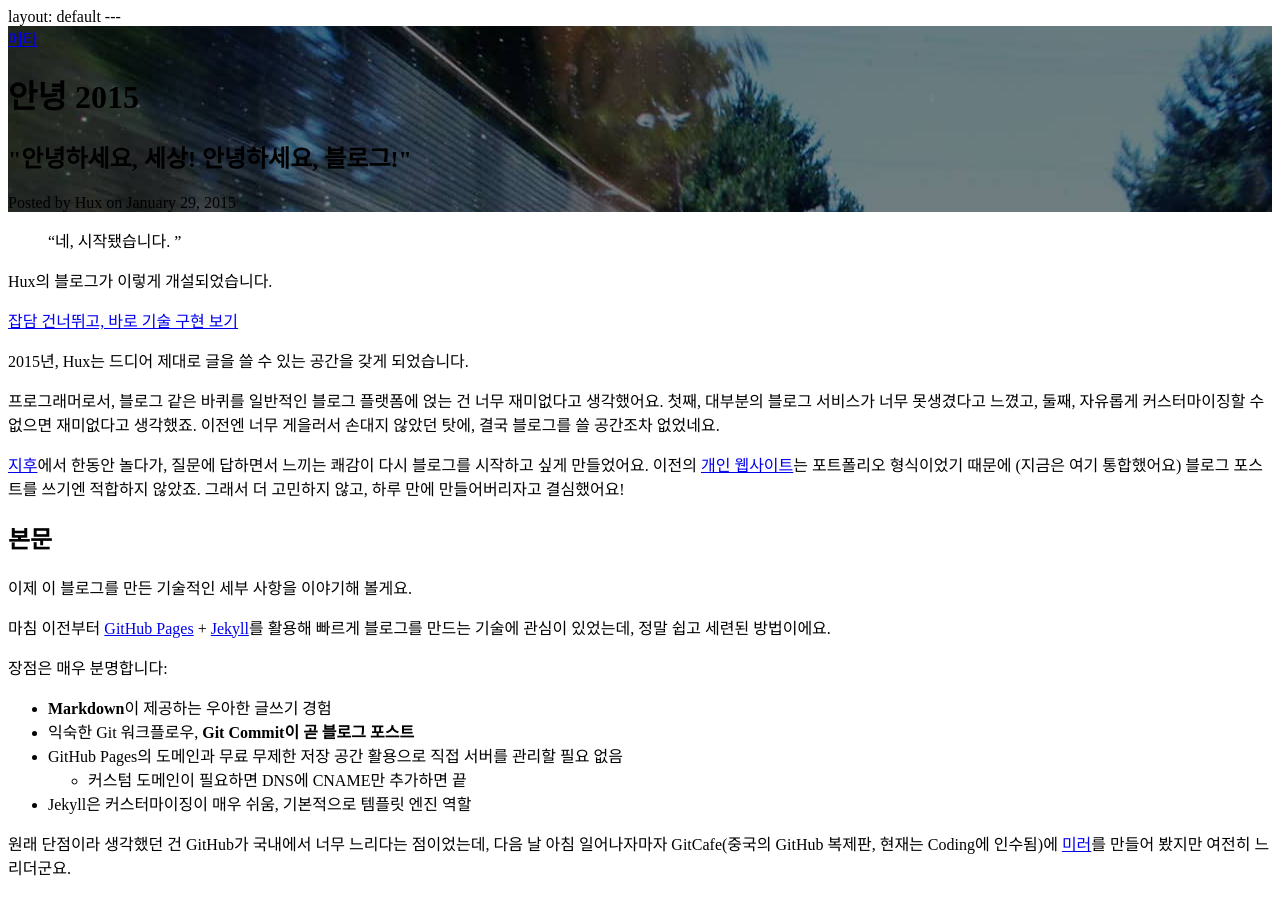
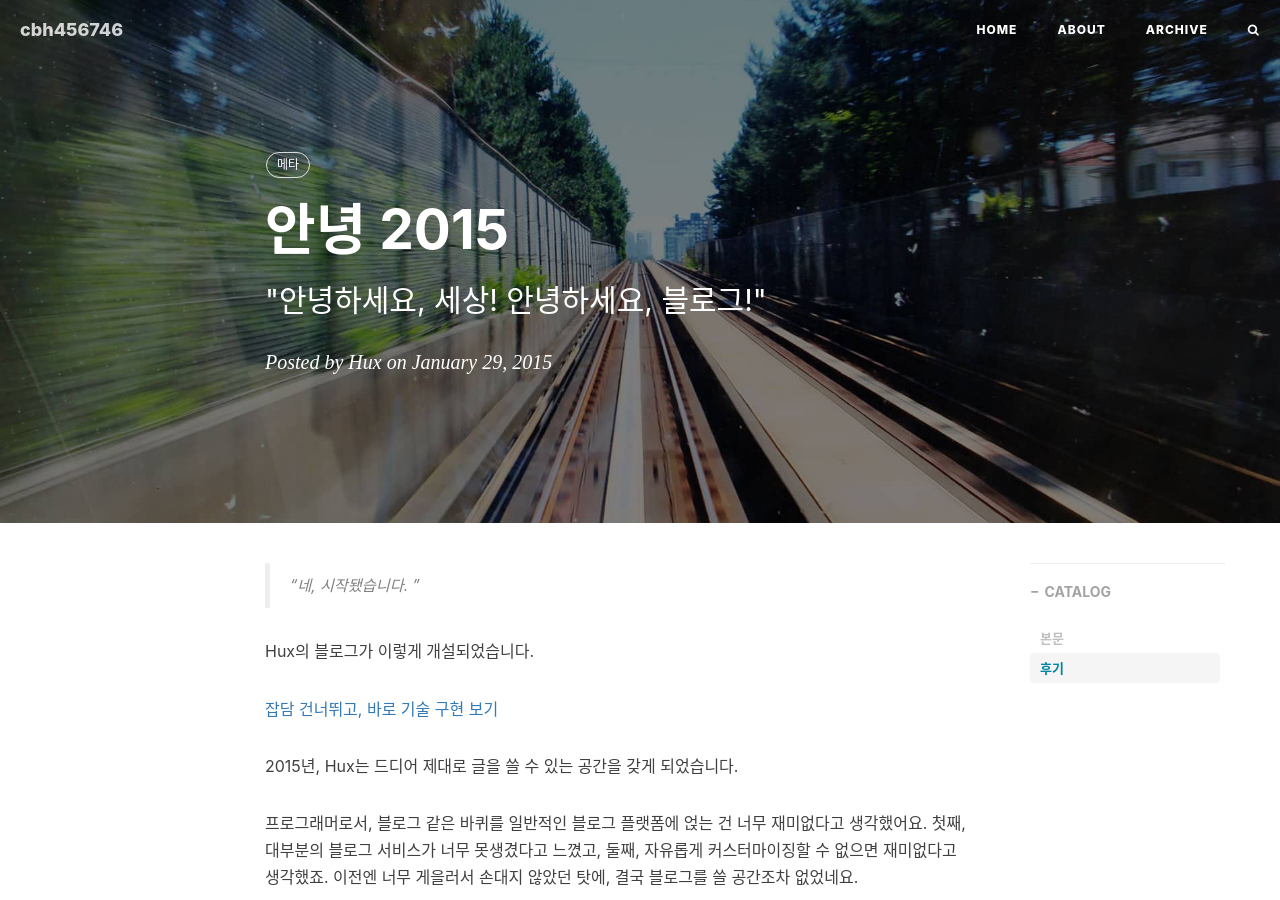
Before and after one commit to cbh456746/cbh456746.github.io, a Jekyll site: the page built from _posts/2025-03-15-hello_trans.md, in a window 1280 px wide and 900 px high. Built offline with Jekyll 4.4.1, drawn with Linux system fonts in a browser that asks for light colours; nearby versions of some CDN libraries; comment, search, counter and statistics services are not loaded; some of the changed text lies outside the part shown.

Commit message:
Add files via upload

```diff
--- a/_layouts/post.html
+++ b/_layouts/post.html
@@ -1,25 +1,26 @@
+---
 layout: default
 ---
 
-<!-- WeChat 해킹용 이미지 -->
+<!-- Image to hack wechat -->
 <!-- <img src="/img/icon_wechat.png" width="0" height="0"> -->
 <!-- <img src="{{ site.baseurl }}/{% if page.header-img %}{{ page.header-img }}{% else %}{{ site.header-img }}{% endif %}" width="0" height="0"> -->
 
-<!-- 게시물 헤더 -->
+<!-- Post Header -->
 {% include intro-header.html type='post' %}
 
-<!-- 게시물 내용 -->
+<!-- Post Content -->
 <article>
     <div class="container">
         <div class="row">
 
-    <!-- 게시물 컨테이너 -->
+    <!-- Post Container -->
             <div class="
                 col-lg-8 col-lg-offset-2
                 col-md-10 col-md-offset-1
                 post-container">
 
-                <!-- 다국어 지원 -->
+                <!-- Multi-Lingual -->
                 {% if page.multilingual %}
                     {% include multilingual-sel.html %}
                 {% endif %}
@@ -48,21 +49,21 @@
                 <hr style="visibility: hidden;">
 
                 {% if site.disqus_username %}
-                <!-- Disqus 댓글 상자 시작 -->
+                <!-- disqus 评论框 start -->
                 <div class="comment">
                     <div id="disqus_thread" class="disqus-thread"></div>
                 </div>
-                <!-- Disqus 댓글 상자 끝 -->
+                <!-- disqus 评论框 end -->
                 {% endif %}
 
                 {% if site.netease_comment %}
-                <!-- 네이버 클라우드 댓글 상자 시작 -->
+                <!-- 网易云跟帖 评论框 start -->
                 <div id="cloud-tie-wrapper" class="cloud-tie-wrapper"></div>
-                <!-- 네이버 클라우드 댓글 상자 끝 -->
+                <!-- 网易云跟帖 评论框 end -->
                 {% endif %}
             </div>
 
-    <!-- 사이드 목차 컨테이너 -->
+    <!-- Side Catalog Container -->
         {% unless page.no-catalog %}
             <div class="
                 col-lg-2 col-lg-offset-0
@@ -72,36 +73,36 @@
                 <div class="side-catalog">
                     <hr class="hidden-sm hidden-xs">
                     <h5>
-                        <a class="catalog-toggle" href="#">contents</a>
+                        <a class="catalog-toggle" href="#">CATALOG</a>
                     </h5>
                     <ul class="catalog-body"></ul>
                 </div>
             </div>
         {% endunless %}
 
-    <!-- 사이드바 컨테이너 -->
+    <!-- Sidebar Container -->
             <div class="
                 col-lg-8 col-lg-offset-2
                 col-md-10 col-md-offset-1
                 sidebar-container">
 
-                <!-- 추천 태그 -->
+                <!-- Featured Tags -->
                 {% include featured-tags.html bottom=true %}
 
-                <!-- 친구 블로그 -->
+                <!-- Friends Blog -->
                 {% include friends.html %}
             </div>
         </div>
     </div>
 </article>
 
-<!-- MathJax 지원 추가 by voleking -->
+<!-- add support for mathjax by voleking-->
 {% if page.mathjax %}
   {% include mathjax_support.html %}
 {% endif %}
 
 {% if site.netease_comment %}
-<!-- 네이버 클라우드 댓글 JS 코드 시작 -->
+<!-- 网易云跟帖JS代码 start -->
 <script src="https://img1.cache.netease.com/f2e/tie/yun/sdk/loader.js"></script>
 <script>
   var cloudTieConfig = {
@@ -113,12 +114,12 @@
   var yunManualLoad = true;
   Tie.loader("aHR0cHM6Ly9hcGkuZ2VudGllLjE2My5jb20vcGMvbGl2ZXNjcmlwdC5odG1s", true);
 </script>
-<!-- 네이버 클라우드 댓글 JS 코드 끝 -->
+<!-- 网易云跟帖JS代码 end -->
 {% endif %}
 
 
 {% if site.disqus_username %}
-<!-- Disqus 공통 JS 코드 시작 (한 웹페이지에 한 번만 삽입하면 됨) -->
+<!-- disqus 公共JS代码 start (一个网页只需插入一次) -->
 <script type="text/javascript">
     /* * * CONFIGURATION VARIABLES * * */
     var disqus_shortname = "{{site.disqus_username}}";
@@ -126,17 +127,17 @@
     var disqus_url = "{{site.url}}{{page.url}}";
 
     (function() {
-        var dsq = document.createElement('script'); dsq.type='text/javascript'; dsq.async = true;
+        var dsq = document.createElement('script'); dsq.type = 'text/javascript'; dsq.async = true;
         dsq.src = '//' + disqus_shortname + '.disqus.com/embed.js';
         (document.getElementsByTagName('head')[0] || document.getElementsByTagName('body')[0]).appendChild(dsq);
     })();
 </script>
-<!-- Disqus 공통 JS 코드 끝 -->
+<!-- disqus 公共JS代码 end -->
 {% endif %}
 
 
 {% if site.anchorjs %}
-<!-- 비동기 로드 함수 -->
+<!-- async load function -->
 <script>
     function async(u, c) {
       var d = document, t = 'script',
@@ -147,7 +148,7 @@
       s.parentNode.insertBefore(o, s);
     }
 </script>
-<!-- anchor-js, 문서: http://bryanbraun.github.io/anchorjs/ -->
+<!-- anchor-js, Doc:http://bryanbraun.github.io/anchorjs/ -->
 <script>
     async("//cdnjs.cloudflare.com/ajax/libs/anchor-js/1.1.1/anchor.min.js",function(){
         anchors.options = {
```
Also changed, not shown: other parts of _layouts/post.html (+1 -1 lines).
